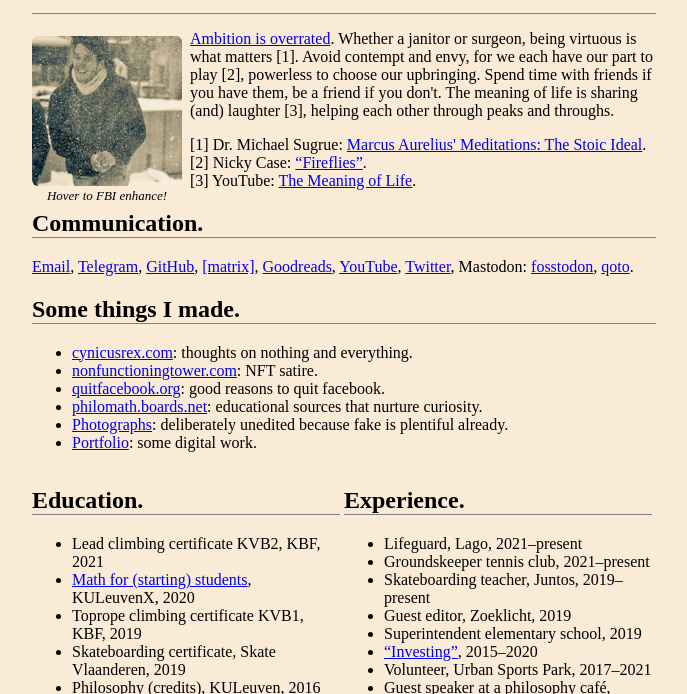
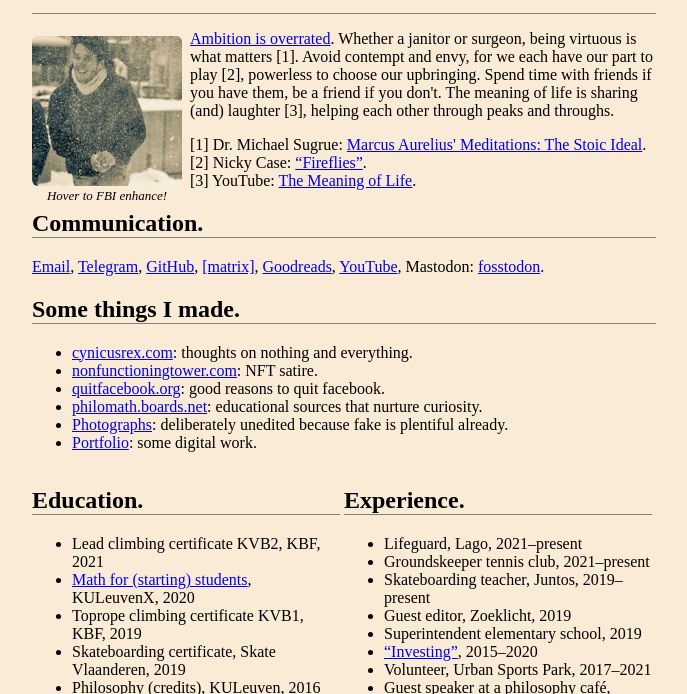
Before and after one commit to CynicusRex/cynicusrex.github.io, a website: page bio.html in a window 1280 px wide. Shown: the part 102-796 px from the top of the page, without its empty margins (296-983 px from the left). Drawn offline with Linux system fonts and the light colour scheme.

Commit message:
remove twitter

```diff
--- a/bio.html
+++ b/bio.html
@@ -33,7 +33,7 @@
 
     <h2>Communication.</h2>
       <p><a href="mailto:cynicus***[at]vivaldi.net">Email</a>, <a href="https://t.me/sterrenstof">Telegram</a>, <a href="https://github.com/CynicusRex">GitHub</a>, <a href="https://matrix.to/#/@cynicusrex:matrix.org">[matrix]</a>,<!--  <a href="xmpp:crex@xmpp.jp">XMPP</a>, --> <a href="https://www.goodreads.com/cynicusrex
-        ">Goodreads</a>, <a href="https://www.youtube.com/channel/UCkk3CxwgwO7odjERJMMfl-A">YouTube</a>,<!--  <a href="https://www.last.fm/user/Pletzturra">last.fm</a>, --> <a href="https://twitter.com/KosmischStof">Twitter</a>, Mastodon: <a href="https://fosstodon.org/@stardust">fosstodon</a>, <a href="https://qoto.org/@stardust">qoto</a>.</p>
+        ">Goodreads</a>, <a href="https://www.youtube.com/channel/UCkk3CxwgwO7odjERJMMfl-A">YouTube</a>,<!--  <a href="https://www.last.fm/user/Pletzturra">last.fm</a>, --> Mastodon: <a href="https://fosstodon.org/@stardust">fosstodon</a>.</p>
 
     <h2>Some things I made.</h2>
       <ul>
```
